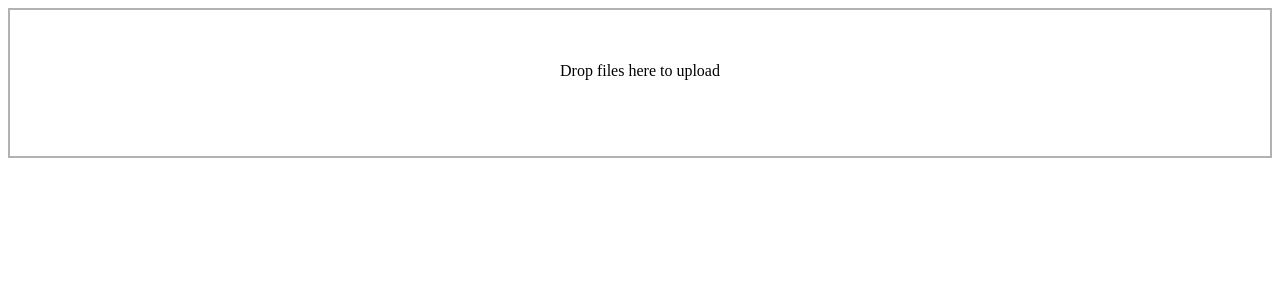
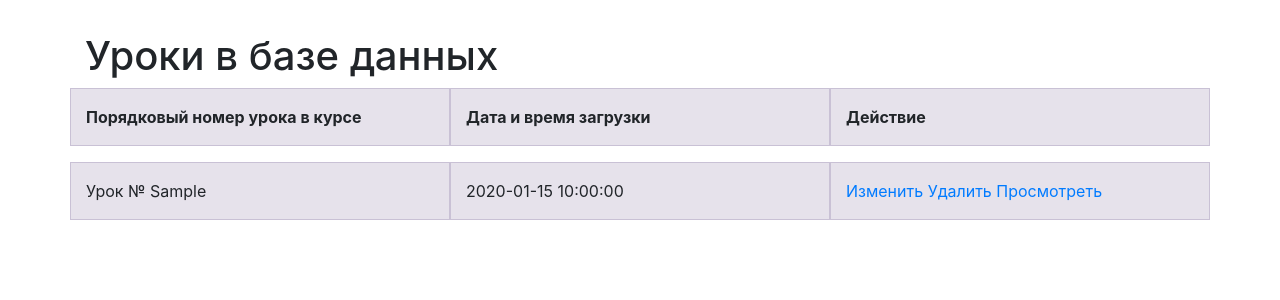
Before and after one commit to antoshayastreb/JavaCourse, a PHP site: page /EditLessons.php in a window 1280 px wide. Shown: the top 300 px of the page. Run offline with PHP 8.4, Linux system fonts and the light colour scheme; tables that the repository leaves empty or names only in its code hold one stand-in row (values such as "Sample post").

Commit message:
EditLessons.php приобрел контуры

```diff
--- a/EditLessons.php
+++ b/EditLessons.php
@@ -1,35 +1,97 @@
 <?php
+session_start();
 $ds = DIRECTORY_SEPARATOR;
 $storeFolder = 'uploads'; // Указываем папку для загрузки
+$FileUploading = false;
+if (count($_GET)>0) {
+    if ( array_key_exists('do',$_GET)){
+        if($_GET['do'] == 'change'){
+
+        }
+
+    }
+    if ( array_key_exists('stage',$_GET)){
+        $_SESSION['stage']=$_GET['stage'];
+        $FileUploading = true;
+    }
+}
+
 if (!empty($_FILES)) { // Проверяем пришли ли файлы от клиента
+    //$FileUploading = true;
     $tempFile = $_FILES['file']['tmp_name']; //Получаем загруженные файлы из временного хранилища
     $targetPath = dirname(__FILE__) . $ds . $storeFolder . $ds;
     $targetFile = $targetPath . $_FILES['file']['name'];
     move_uploaded_file($tempFile, $targetFile); // Перемещаем загруженные файлы из временного хранилища в нашу папку uploads
+    exit;
 }
 ?>
 <!DOCTYPE html>
 <html>
 <head>
-
-    <link href="css/dropzone.css" type="text/css" rel="stylesheet" />
-    <script src="js/dropzone.js"></script>
+    <?php
+    if ($FileUploading){
+        print("<link href=\"css/dropzone.css\" type=\"text/css\" rel=\"stylesheet\" />
+                <script src=\"js/dropzone.js\"></script>
                 <script>
+                    //настройка
                     Dropzone.options.pdfdropzone = {
-            maxFiles: 1,
+                        maxFiles: 1, //за раз грузить  только один файл
                         accept: function(file, done) {
                             //произвольная функция проверки загружаемых файлов
-                if (file.type == "application/pdf") {
+                            if (file.type == \"application/pdf\") {
                                 //чтобы файл был принят, нужно вызвать done без параметров
                                 done();
                             }
                             //файл не тот!
-                else { done("только PDF!"); }
+                            else { done(\"только PDF!\"); }
                         }
                     };
-    </script>
+                </script>");
+    }else{
+        echo '<link href="css/bootstrap.min.css" rel="stylesheet">
+    <link href="css/grid.css" rel="stylesheet">
+';
+    }
+    ?>
+    <title>Курсы Java. Редактирование содержимого</title>
 </head>
 <body>
-<form action="EditLessons.php" class="dropzone" id="pdfdropzone"></form>
+<?php
+    if ($FileUploading) {
+        Print("<form action=\"EditLessons.php\" class=\"dropzone\" id=\"pdfdropzone\"></form>");
+        print("<a href=\"EditLessons.php\">Назад</a>");
+        }else{
+        print ("<div class=\"container\">\n");
+        print ("<h1>Уроки в базе данных</h1>\n");
+        print("<div class=\"row\">\n");
+        print("    <div class=\"col-4\"><b>Порядковый номер урока в курсе</b></div>\n");
+        print("    <div class=\"col-4\"><b>Дата и время загрузки</b></div>\n");
+        print("    <div class=\"col-4\"><b>Действие</b></div>\n");
+        print("</div>\n");
+        //загрузка таблицы
+        require('connect.php');
+        $sql = "SELECT `Stage`, `UpLoadDate` FROM jc_lessons ORDER BY `Stage`";
+        $sth = $db->prepare($sql);
+        $ExStages = [];
+        $idx = 0;
+        try {
+            $sth->execute();
+            while ($row = $sth->fetchAll()) {
+                print("<div class=\"row\">\n");
+                print("    <div class=\"col-4\">Урок № " . $row[0][0]."</div>\n");
+                print("    <div class=\"col-4\">".$row[0][1]."</div>\n");
+                print("    <div class=\"col-4\"><a href=\"EditLessons.php?do=change&stage=\"". $row[0][0] ."\">Изменить</a>"." <a href=\"EditLessons.php?do=delete&stage=\"". $row[0][0]."\">Удалить</a>"." <a href=\"EditLessons.php?do=delete&stage=\"". $row[0][0]."\">Просмотреть</a></div>\n");
+                $ExStages [$idx] = $row[0][0];
+                $idx++;
+            }
+        } catch (PDOException $e) {
+            $flMess = 'Ошибка Базы Данных!';
+        }
+        print("</div>\n");
+    }
+?>
 </body>
+<?php
+require ('Disconnect.php');
+?>
 </html>
--- /dev/null
+++ b/css/grid.css
@@ -0,0 +1,27 @@
+body {
+    padding-top: 2rem;
+    padding-bottom: 2rem;
+}
+
+h3 {
+    margin-top: 2rem;
+}
+
+.row {
+    margin-bottom: 1rem;
+}
+.row .row {
+    margin-top: 1rem;
+    margin-bottom: 0;
+}
+[class*="col-"] {
+    padding-top: 1rem;
+    padding-bottom: 1rem;
+    background-color: rgba(86, 61, 124, .15);
+    border: 1px solid rgba(86, 61, 124, .2);
+}
+
+hr {
+    margin-top: 2rem;
+    margin-bottom: 2rem;
+}
```
Lines whose indentation alone changed are shown as unchanged.
